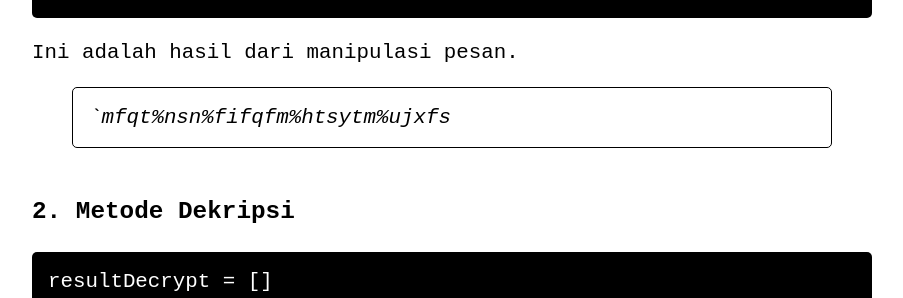
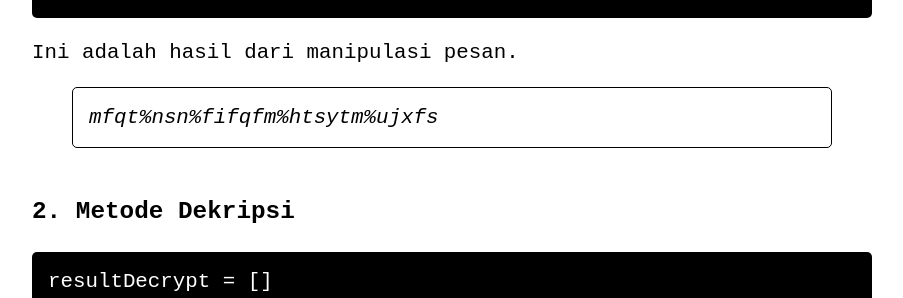
Before and after one commit to rahmatagungj/ruby-blog, a Jekyll site: the page built from _posts/2021/03/2021-03-14-penerapan-algoritma-transposisi-pada-python.md, in a window 1280 px wide. Shown: the part 948-1246 px from the top of the page, without its empty margins (188-1091 px from the left). Built offline with Jekyll 4.4.1, drawn with Linux system fonts in a browser that asks for light colours.

Commit message:
fix output format

````diff
--- a/_posts/2021/03/2021-03-14-penerapan-algoritma-transposisi-pada-python.md
+++ b/_posts/2021/03/2021-03-14-penerapan-algoritma-transposisi-pada-python.md
@@ -46,7 +46,7 @@ print(result)
 ```
 
 Ini adalah hasil dari manipulasi pesan.
->`mfqt%nsn%fifqfm%htsytm%ujxfs
+> mfqt%nsn%fifqfm%htsytm%ujxfs
 
 ### 2. Metode Dekripsi
 
````
